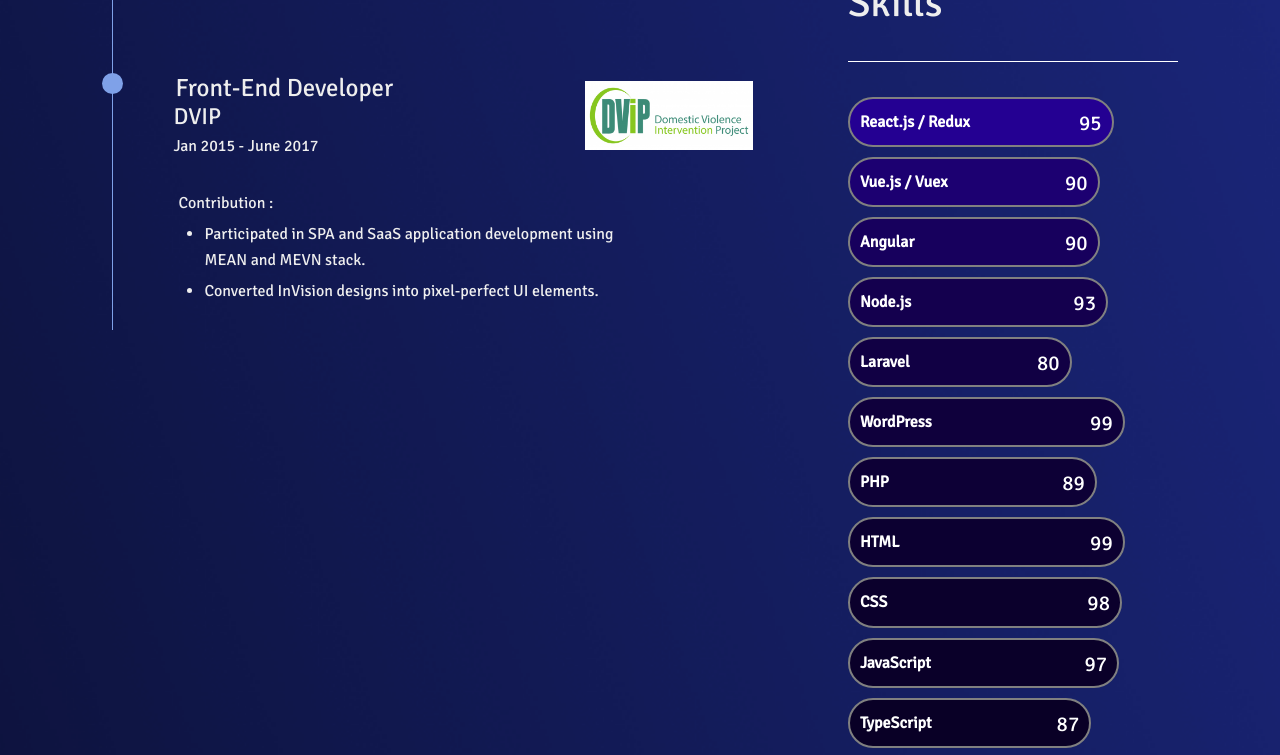
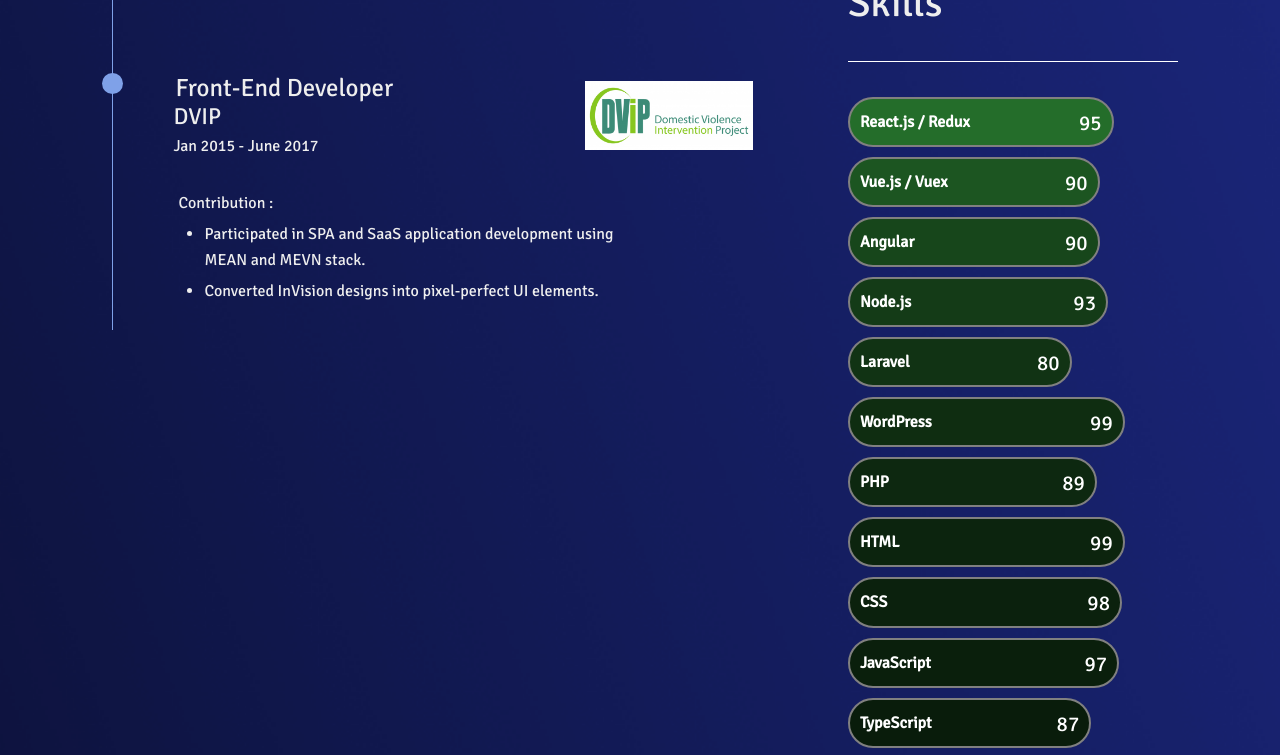
Before and after one commit to RisingStar-Web/Personal-Website-Gatsby, a Gatsby site: page /experience in a window 1280 px wide. Shown: the part 1279-2034 px from the top of the page. Built offline with nearby package versions, Linux system fonts and the light colour scheme; Gatsby itself is replaced by a stand-in of ours.

Commit message:
Update UI

```diff
--- a/src/pages/experience.js
+++ b/src/pages/experience.js
@@ -94,7 +94,7 @@ const Experience = () => (
 				</EdContent>
 				<h1>Skills</h1>
 				<EdContent>
-					<SkillBar hue="255" saturation="100" skills={skillsData}/>
+					<SkillBar hue="125" saturation="50" transparet skills={skillsData}/>
 				</EdContent>
 			</EdWrapper>
 		</ExperienceWrapper>
```
Also changed, not shown: src/assets/images/maksim3.png (deleted), src/assets/images/maksim4.png (deleted), src/assets/images/maksim5.png (added), 2 other files.
